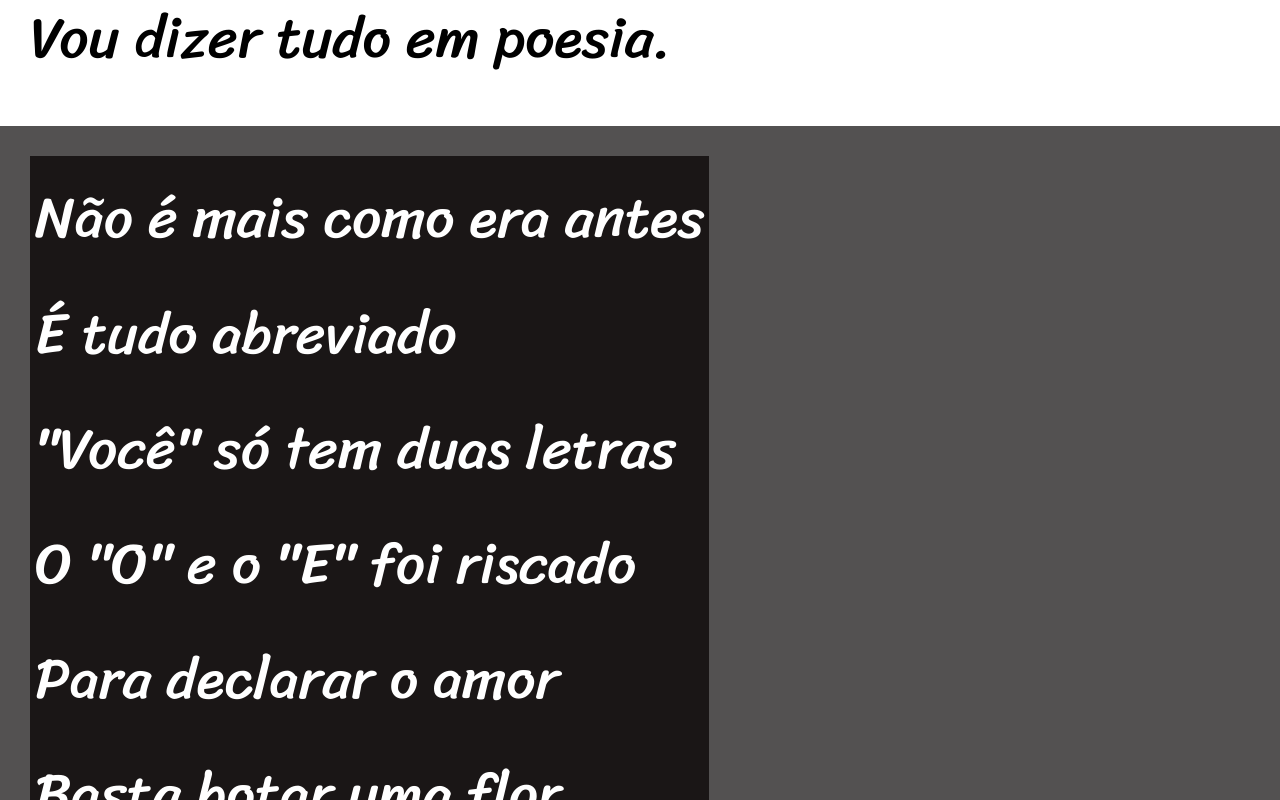
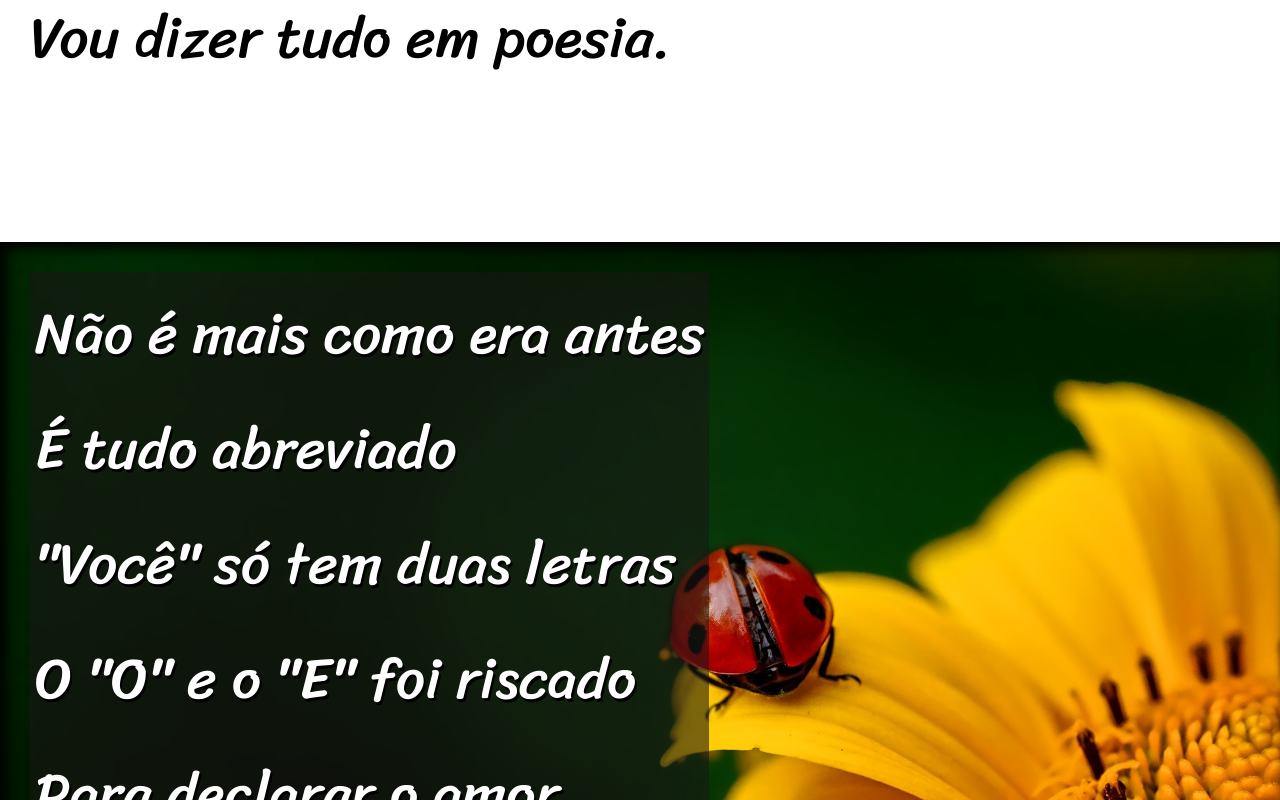
Before and after one commit to Geovani566/html-css, a plain HTML site: page exercicios/ex024/index.html in a window 1280 px wide. Shown: the part 1000-1800 px from the top of the page. Drawn offline with Linux system fonts and the light colour scheme.

Commit message:
projeto-cordel

```diff
--- a/exercicios/ex024/index.html
+++ b/exercicios/ex024/index.html
@@ -5,6 +5,7 @@
     <meta name="viewport" content="width=device-width, initial-scale=1.0">
     <title>Cordel moderno</title>
     <link rel="stylesheet" href="style.css">
+
 
 </head>
 <body>
@@ -31,7 +32,7 @@
     </section>
 
 
-    <section class="imagem">
+    <section class="imagem" id="img01">
         <p>
             Não é mais como era antes <br>
             É tudo abreviado <br>
@@ -68,7 +69,7 @@
 
 
 
-    <section class="imagem">
+    <section class="imagem" id="img02">
         <p>
             Tenho saudade das cartas <br>
             Escritas com a própria mão <br>
@@ -78,7 +79,7 @@
             Era texto de verdade <br>
             Nas linhas do coração. <br>
         </p>
-    </sectiom>
+    </section>
 
 
 
--- a/exercicios/ex024/style.css
+++ b/exercicios/ex024/style.css
@@ -49,18 +49,24 @@ a:hover {
 
 section.normal {
     background-color: white;
-    color: black;
+    color: rgb(0, 0, 0);
+
 }
 
 section.imagem {
-    background-color: rgb(83, 81, 81);
+
+    background-color: rgba(0, 0, 0, 0.663);
     color: white;
+    box-shadow: inset 6px 6px 13px 0px black;
+       background-attachment: fixed;
 }
 
-section.imagem>p {
+section.imagem > p {
     display: inline-block;
-    background-color: rgb(26, 22, 22);
+    background-color: rgba(26, 22, 22, 0.566);
     padding: 5px;
+    text-shadow: 2px 3px 0px black;
+
 }
 
 section {
@@ -72,6 +78,22 @@ section {
     padding: 30px;
 }
 
+section>p {
+    padding-bottom: 2em;
+}
+
+section#img01 {
+    background-image: url(imagens/background001.jpg);
+    background-position: right, center;
+    background-size: cover;
+
+}
+
+section#img02 {
+    background-image: url(imagens/background002.jpg);
+    background-size: cover;
+}
+
 footer {
     background-color: black;
     text-align: center;
```
